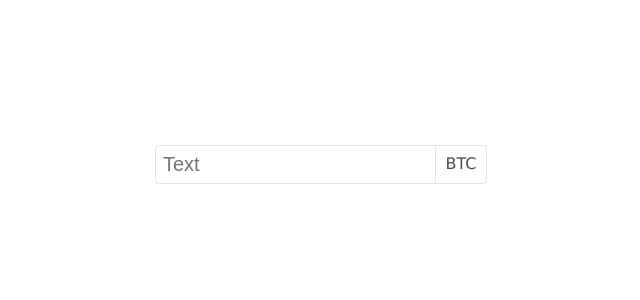
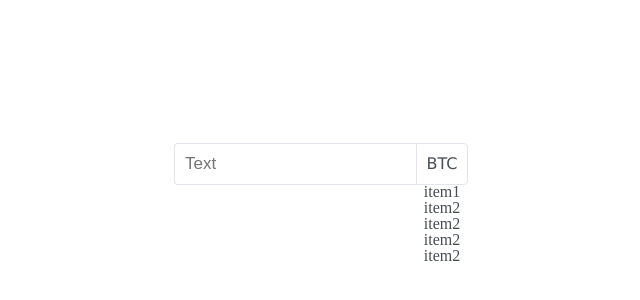
Before and after one commit to alyabev0/black-wall, a React (Create React App) app: page / in a window 1280 px wide. Shown: the part 236-536 px from the top of the page, without its empty margins (319-959 px from the left). Built offline with nearby package versions, Linux system fonts and the light colour scheme.

Commit message:
safe commit перед сплитом компонента dropdown

```diff
--- a/src/components/ConvertInput.jsx/ConvertInput.jsx
+++ b/src/components/ConvertInput.jsx/ConvertInput.jsx
@@ -4,10 +4,32 @@ import { Input } from "../Input/Input.jsx"
 import { Dropdown } from "../Dropdown/Dropdown.jsx"
 
 export const ConvertInput = () => {
+    const item1 = {
+        title: "item1",
+        value: 228
+    }
+    const item2 = {
+        title: "item2",
+        value: 1337
+    }
+    const item3 = {
+        title: "item2",
+        value: 1337
+    }
+    const item4 = {
+        title: "item2",
+        value: 1337
+    }
+    const item5 = {
+        title: "item2",
+        value: 1337
+    }
+    const items = [item1, item2, item3, item4, item5]
+
     return (
         <div className="convert-input">
             <Input placeholder={'Text'} />
-            <Dropdown />
+            <Dropdown items={items} />
         </div>
     )
 }
--- a/src/components/Dropdown/Dropdown.jsx
+++ b/src/components/Dropdown/Dropdown.jsx
@@ -1,11 +1,22 @@
 import "./Dropdown.scss"
 
 export const Dropdown = ({ items }) => {
+    const clickHandler = (e) => {
+
+    }
+
     return (
         <>
             <div className="dropdown">
                 <div className="dropdown-title">BTC</div>
-                <div className="dropdown-button"></div>
+                <div className="dropdown-button" onClick={clickHandler}></div>
+
+                <ul className="dropdown-items">
+                    {items.map((item) =>
+                        <li className="dropdown-item">{item.title}</li>
+                    )}
+                </ul>
+
             </div>
         </>
     )
--- a/src/components/Dropdown/Dropdown.scss
+++ b/src/components/Dropdown/Dropdown.scss
@@ -4,6 +4,10 @@
   border: 1px solid #e2e5eb;
   color: #484e54;
   border-radius: 0 4px 4px 0;
+  :hover {
+    background-color: #fafafa;
+    cursor: pointer;
+  }
 }
 
 .dropdown-title {
@@ -15,4 +19,25 @@
   align-items: center;
   color: #484e54;
   font-family: Verdana, Geneva, Tahoma, sans-serif;
+
+  user-select: none;
+  -moz-user-select: none;
+  -webkit-user-select: none;
+  -ms-user-select: none;
 }
+
+.dropdown-items {
+  position: absolute;
+  top: 100%;
+  width: 100%;
+  display: flex;
+  flex-direction: column;
+}
+
+.dropdown-item {
+  width: 100%;
+  text-align: center;
+  :hover {
+    background-color: black;
+  }
+}
--- a/src/components/Input/Input.scss
+++ b/src/components/Input/Input.scss
@@ -3,7 +3,7 @@
   border-right: none;
   color: #484e54;
   border-radius: 4px 0 0 4px;
-  font-size: 20px;
-  padding: 7px;
+  font-size: 17px;
+  padding: 10px;
   outline: 0;
 }
```
